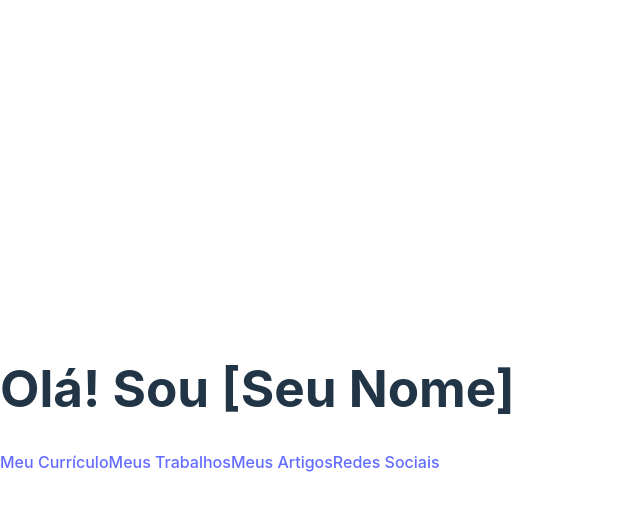
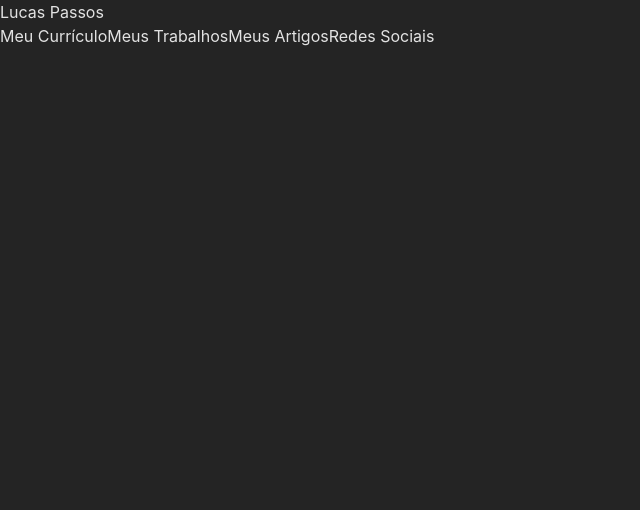
Before and after one commit to lucasdpassos/personal-website, a React (Vite) app: page / in a window 1280 px wide. Shown: the top 510 px of the page, without its empty margins (0-640 px from the left). Built offline with nearby package versions, Linux system fonts and the light colour scheme.

Commit message:
home buttons

```diff
--- a/src/App.jsx
+++ b/src/App.jsx
@@ -1,16 +1,17 @@
 import { BrowserRouter as Router, Routes, Route } from 'react-router-dom';
 import Home from './pages/Home';
+import './App.css'
 
 
 
 function App() {
   return (
     <Router>
-      <div className="h-screen bg-gray-100">
+
         <Routes>
           <Route exact path="/" element={<Home />} />
         </Routes>
-      </div>
+
     </Router>
   );
 }
--- a/src/index.css
+++ b/src/index.css
@@ -1,69 +1,13 @@
 :root {
   font-family: Inter, system-ui, Avenir, Helvetica, Arial, sans-serif;
-  line-height: 1.5;
+
   font-weight: 400;
 
-  color-scheme: light dark;
+
   color: rgba(255, 255, 255, 0.87);
   background-color: #242424;
 
   font-synthesis: none;
   text-rendering: optimizeLegibility;
-  -webkit-font-smoothing: antialiased;
-  -moz-osx-font-smoothing: grayscale;
-  -webkit-text-size-adjust: 100%;
+
 }
-
-a {
-  font-weight: 500;
-  color: #646cff;
-  text-decoration: inherit;
-}
-a:hover {
-  color: #535bf2;
-}
-
-body {
-  margin: 0;
-  display: flex;
-  place-items: center;
-  min-width: 320px;
-  min-height: 100vh;
-}
-
-h1 {
-  font-size: 3.2em;
-  line-height: 1.1;
-}
-
-button {
-  border-radius: 8px;
-  border: 1px solid transparent;
-  padding: 0.6em 1.2em;
-  font-size: 1em;
-  font-weight: 500;
-  font-family: inherit;
-  background-color: #1a1a1a;
-  cursor: pointer;
-  transition: border-color 0.25s;
-}
-button:hover {
-  border-color: #646cff;
-}
-button:focus,
-button:focus-visible {
-  outline: 4px auto -webkit-focus-ring-color;
-}
-
-@media (prefers-color-scheme: light) {
-  :root {
-    color: #213547;
-    background-color: #ffffff;
-  }
-  a:hover {
-    color: #747bff;
-  }
-  button {
-    background-color: #f9f9f9;
-  }
-}
--- a/src/pages/Home.jsx
+++ b/src/pages/Home.jsx
@@ -1,28 +1,25 @@
-// src/pages/Home.js
-
 import { Link } from 'react-router-dom';
 
 function AnimatedButton({ label, to }) {
   return (
     <Link
       to={to}
-      className="transition-transform transform scale-100 hover:scale-105 p-4 bg-blue-600 hover:bg-blue-700 text-white rounded-md"
+      className="flex flex-1 items-center justify-center inline-block px-6 py-3 bg-secondary text-white rounded-full shadow-md hover:bg-effect transform transition-all duration-300 ease-in-out hover:scale-105 active:scale-95"
     >
       {label}
     </Link>
   );
 }
 
-
 function Home() {
   return (
-    <div className="flex flex-col items-center justify-center h-full">
-      <h1 className="text-4xl mb-4">Olá! Sou [Seu Nome]</h1>
-      <div className="space-y-2">
-      <AnimatedButton label="Meu Currículo" to="/resume" />
-<AnimatedButton label="Meus Trabalhos" to="/works" />
-<AnimatedButton label="Meus Artigos" to="/articles" />
-<AnimatedButton label="Redes Sociais" to="/socials" />
+    <div className="flex flex-col items-center justify-center min-h-screen bg-primary text-white p-4">
+      <h1 className="text-2xl sm:text-3xl md:text-4xl mb-4">Lucas Passos</h1>
+      <div className="w-full max-w-screen-md space-y-4 sm:space-y-0 flex flex-col sm:flex-row sm:space-x-4">
+        <AnimatedButton label="Meu Currículo" to="/resume" />
+        <AnimatedButton label="Meus Trabalhos" to="/works" />
+        <AnimatedButton label="Meus Artigos" to="/articles" />
+        <AnimatedButton label="Redes Sociais" to="/socials" />
       </div>
     </div>
   );
--- a/tailwind.config.js
+++ b/tailwind.config.js
@@ -1,8 +1,15 @@
 /** @type {import('tailwindcss').Config} */
 export default {
   content: [],
+  purge: ['./src/**/*.{js,jsx,ts,tsx}', './public/index.html'],
   theme: {
-    extend: {},
+    extend: {
+      colors: {
+        primary: '#242424',
+        secondary: '#214664',
+        effect: '#be185d'
+      },
+    },
   },
   plugins: [],
 }
```
